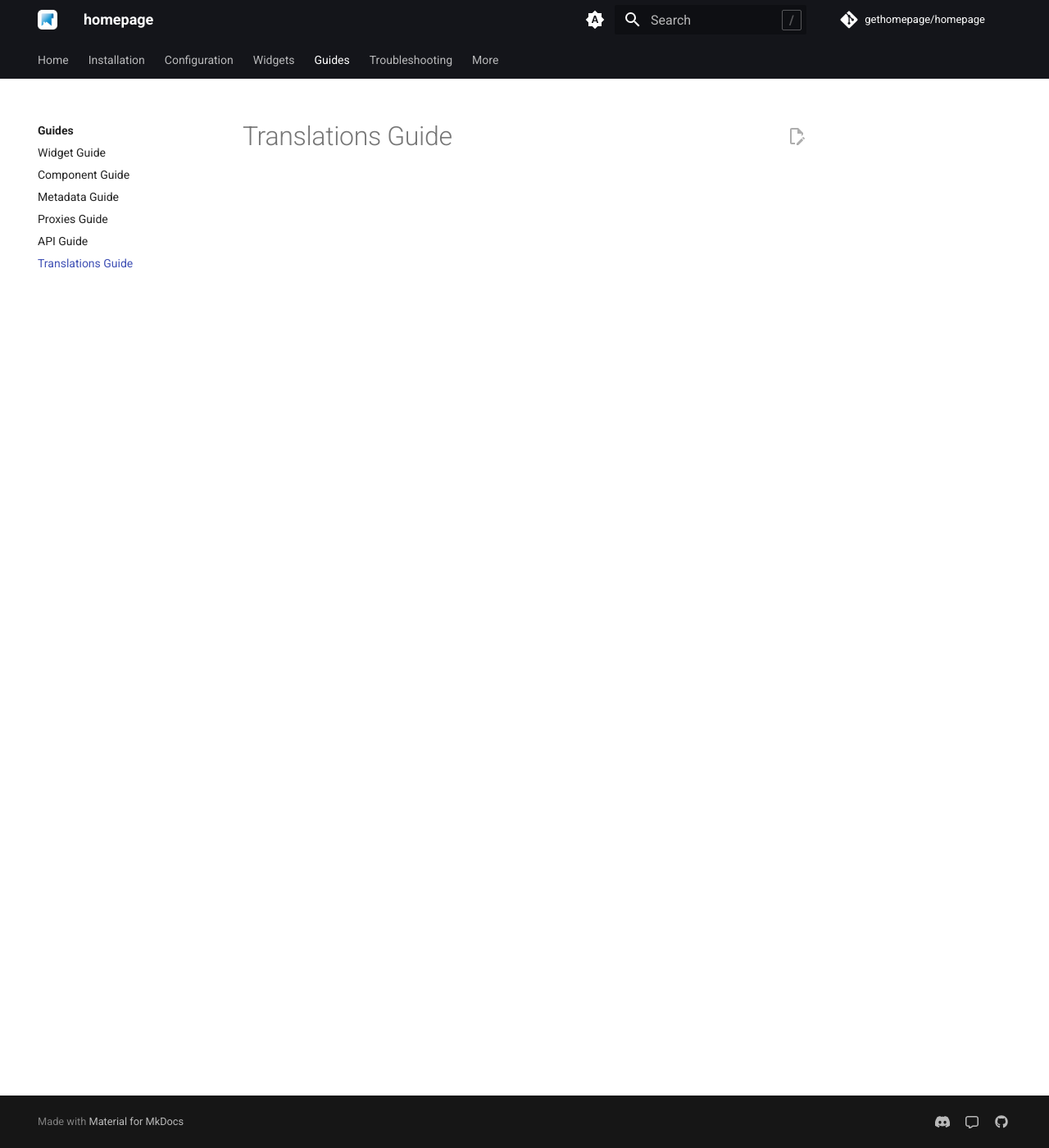
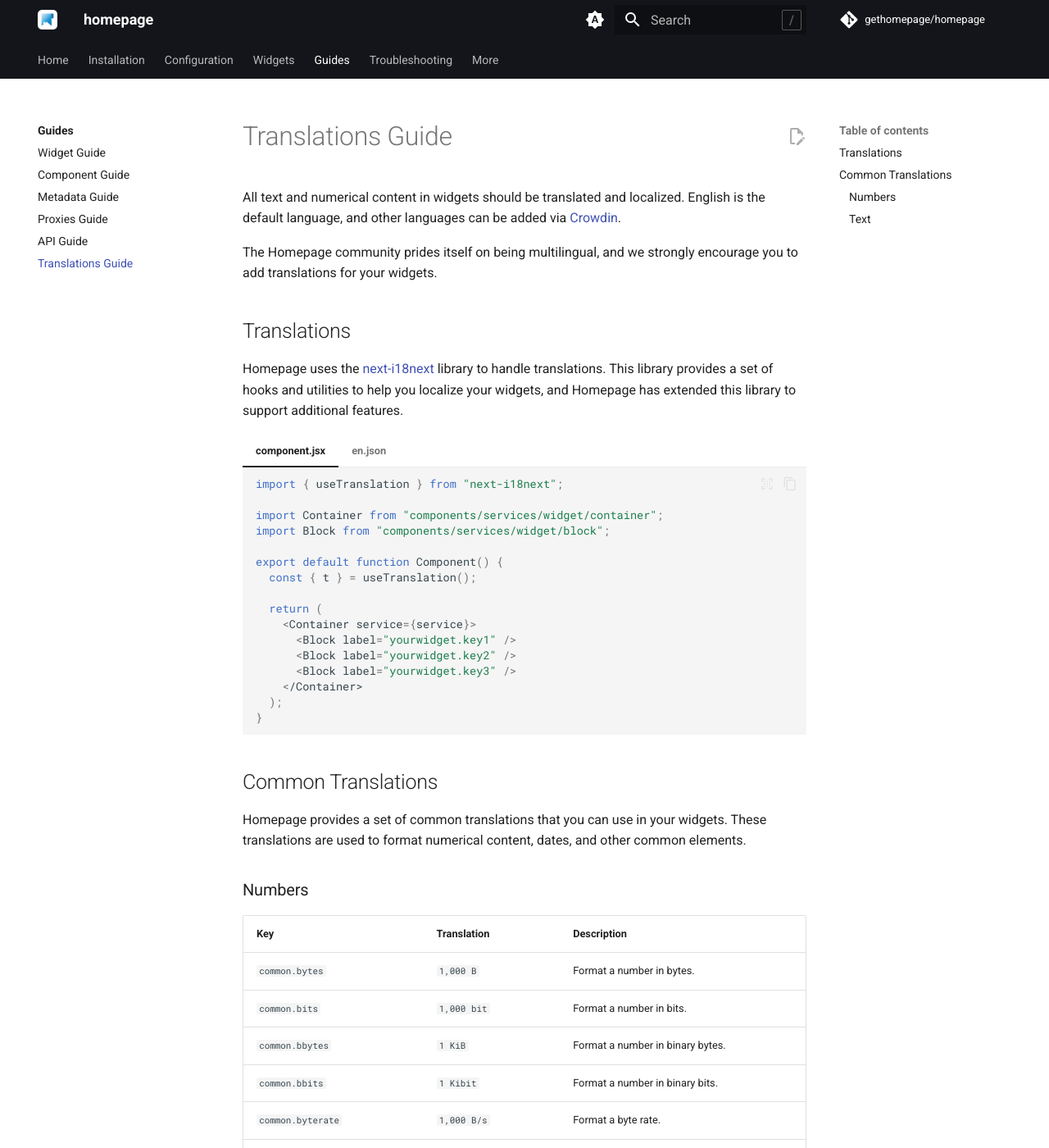
Before and after one commit to jobstar-git/home_p, an MkDocs documentation site: the page built from docs/widgets/authoring/translations.md, in a window 1280 px wide and 1400 px high. Shown: the whole window at 82% size. Built offline with MkDocs 1.6.1 and Material for MkDocs 9.7.7, drawn with Linux system fonts in a browser that asks for light colours; a script that is not in the unit is left out; comment, search, counter and statistics services are not loaded; the version menu is left out; some of the changed text lies outside the part shown.

````diff
--- a/docs/stylesheets/extra.css
+++ b/docs/stylesheets/extra.css
@@ -1,14 +1,14 @@
 [data-md-toggle="search"]:not(:checked) ~ .md-header .md-search__form::after {
   position: absolute;
-    top: .3rem;
-    right: .3rem;
+  top: 0.3rem;
+  right: 0.3rem;
   display: block;
-    padding: .1rem .4rem;
+  padding: 0.1rem 0.4rem;
   color: var(--md-default-fg-color--lighter);
   font-weight: bold;
-    font-size: .8rem;
-    border: .05rem solid var(--md-default-fg-color--lighter);
-    border-radius: .1rem;
+  font-size: 0.8rem;
+  border: 0.05rem solid var(--md-default-fg-color--lighter);
+  border-radius: 0.1rem;
   content: "/";
 }
 
@@ -34,3 +34,11 @@
   --carbon-bg-secondary: var(--md-default-fg-color--lightest) !important;
   --carbon-text-color: var(--md-typeset-color) !important;
 }
+
+.md-typeset__table {
+  width: 100%;
+}
+
+.md-typeset table:not([class]) {
+  display: table;
+}
--- a/docs/widgets/authoring/translations.md
+++ b/docs/widgets/authoring/translations.md
@@ -2,3 +2,79 @@
 title: Translations Guide
 description: Tips and tricks for translating and localizing Homepage widgets.
 ---
+
+All text and numerical content in widgets should be translated and localized. English is the default language, and other languages can be added via [Crowdin](https://crowdin.com/project/gethomepage).
+
+The Homepage community prides itself on being multilingual, and we strongly encourage you to add translations for your widgets.
+
+## Translations
+
+Homepage uses the [next-i18next](https://github.com/i18next/next-i18next) library to handle translations. This library provides a set of hooks and utilities to help you localize your widgets, and Homepage has extended this library to support additional features.
+
+=== "component.jsx"
+
+    ```js
+    import { useTranslation } from "next-i18next";
+
+    import Container from "components/services/widget/container";
+    import Block from "components/services/widget/block";
+
+    export default function Component() {
+      const { t } = useTranslation();
+
+      return (
+        <Container service={service}>
+          <Block label="yourwidget.key1" />
+          <Block label="yourwidget.key2" />
+          <Block label="yourwidget.key3" />
+        </Container>
+      );
+    }
+    ```
+
+=== "en.json"
+
+    ```json
+    "yourwidget": {
+      "key1": "Value 1",
+      "key2": "Value 2",
+      "key3": "Value 3"
+    }
+    ```
+
+## Common Translations
+
+Homepage provides a set of common translations that you can use in your widgets. These translations are used to format numerical content, dates, and other common elements.
+
+### Numbers
+
+| Key                   | Translation     | Description                      |
+| --------------------- | --------------- | -------------------------------- |
+| `common.bytes`        | `1,000 B`       | Format a number in bytes.        |
+| `common.bits`         | `1,000 bit`     | Format a number in bits.         |
+| `common.bbytes`       | `1 KiB`         | Format a number in binary bytes. |
+| `common.bbits`        | `1 Kibit`       | Format a number in binary bits.  |
+| `common.byterate`     | `1,000 B/s`     | Format a byte rate.              |
+| `common.bibyterate`   | `1 KiB/s`       | Format a binary byte rate.       |
+| `common.bitrate`      | `1,000 bit/s`   | Format a bit rate.               |
+| `common.bibitrate`    | `1 Kibit/s`     | Format a binary bit rate.        |
+| `common.percent`      | `50%`           | Format a percentage.             |
+| `common.number`       | `1,000`         | Format a number.                 |
+| `common.ms`           | `1,000 ms`      | Format a number in milliseconds. |
+| `common.date`         | `2024-01-01`    | Format a date.                   |
+| `common.relativeDate` | `1 day ago`     | Format a relative date.          |
+| `common.uptime`       | `1 day, 1 hour` | Format an uptime.                |
+
+### Text
+
+| Key                | Translation | Description        |
+| ------------------ | ----------- | ------------------ |
+| `resources.cpu`    | `CPU`       | CPU usage.         |
+| `resources.mem`    | `MEM`       | Memory usage.      |
+| `resources.total`  | `Total`     | Total resource.    |
+| `resources.free`   | `Free`      | Free resource.     |
+| `resources.used`   | `Used`      | Used resource.     |
+| `resources.load`   | `Load`      | Load value.        |
+| `resources.temp`   | `TEMP`      | Temperature value. |
+| `resources.max`    | `Max`       | Maximum value.     |
+| `resources.uptime` | `UP`        | Uptime.            |
````
Also changed, not shown: docs/widgets/authoring/component.md (+39 -2 lines), docs/assets/sections.png (added). Lines whose indentation alone changed are shown as unchanged.
